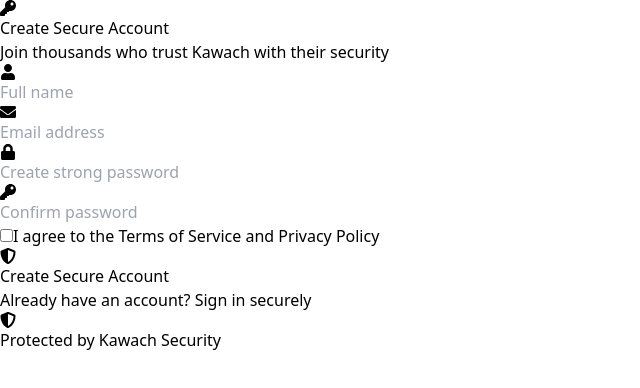
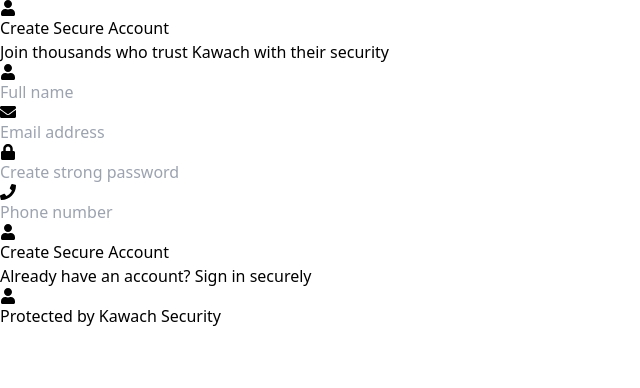
Before and after one commit to iamvtyagi/kawach, a React (Vite) app in the folder client/: page /signup in a window 1280 px wide. Shown: the top 388 px of the page, without its empty margins (0-640 px from the left). Built offline with nearby package versions, Linux system fonts and the light colour scheme.

Commit message:
connected signup and login page ith backend

```diff
--- a/client/package.json
+++ b/client/package.json
@@ -1,5 +1,6 @@
 {
   "name": "client",
+  "proxy": "http://localhost:8080",
   "private": true,
   "version": "0.0.0",
   "type": "module",
@@ -10,9 +11,12 @@
     "preview": "vite preview"
   },
   "dependencies": {
+    "axios": "^1.7.8",
+    "dotenv": "^16.4.5",
     "gsap": "^3.12.5",
     "react": "^18.3.1",
     "react-dom": "^18.3.1",
+    "react-hot-toast": "^2.4.1",
     "react-icons": "^5.3.0",
     "react-router-dom": "^7.0.1"
   },
--- a/client/src/pages/Login.jsx
+++ b/client/src/pages/Login.jsx
@@ -3,6 +3,8 @@
 import { FaLock, FaEnvelope, FaShieldAlt } from 'react-icons/fa';  //inserts svg in the dynamiccode
 import gsap from 'gsap';
 import { useAuth } from '../context/AuthContext';
+import toast from 'react-hot-toast';
+import axios from 'axios';
 
 const Login = () => {
   const navigate = useNavigate();
@@ -24,11 +26,23 @@
     );
   }, []);
 
-  const handleSubmit = (e) => {
+  const handleSubmit = async (e) => {
+
     e.preventDefault();
-    login(formData);  // Call login function from context and set the user
-    navigate('/');    // Redirect to home page after login
-  };
+    try {
+      const {email, password } = formData;
+        const res = await axios.post(`${import.meta.env.VITE_API}/api/v1/auth/login`, { email, password });
+        if (res.data.success) {
+            toast.success(res.data.message);
+            navigate('/');
+        } else {
+            toast.error(res.data.message, { position: "top-center" });
+        }
+    } catch (err) {
+        console.log(err);
+        toast.error("Something went wrong", { position: "top-center" });
+    }
+}
 
   const handleChange = (e) => {
     const { name, value } = e.target;
--- a/client/src/pages/SignUp.jsx
+++ b/client/src/pages/SignUp.jsx
@@ -1,8 +1,10 @@
 import React, { useState, useEffect } from 'react';
 import { Link, useNavigate } from 'react-router-dom';
-import { FaLock, FaEnvelope, FaUser, FaShieldAlt, FaKey } from 'react-icons/fa';
+import { FaLock, FaEnvelope, FaUser, FaPhone } from 'react-icons/fa';
 import gsap from 'gsap';
 import { useAuth } from '../context/AuthContext';
+import axios from 'axios';
+import toast from 'react-hot-toast';
 
 const Signup = () => {
   const navigate = useNavigate();
@@ -11,7 +13,7 @@
     name: '',
     email: '',
     password: '',
-    confirmPassword: ''
+    phone: ''
   });
 
   useEffect(() => {
@@ -26,14 +28,25 @@
     );
   }, []);
 
-  const handleSubmit = (e) => {
+  const handleSubmit = async (e) => {
     e.preventDefault();
-    if (formData.password !== formData.confirmPassword) {
-      alert('Passwords do not match');
-      return;
+    // login(formData);
+    // navigate('/');
+
+    try {
+      const { name, email, password, phone } = formData;
+      // Use the environment variable for the API request
+      const res = await axios.post(`${import.meta.env.VITE_API}/api/v1/auth/register`, { name, email, password, phone });
+      if (res.data.success) {
+        toast.success(res.data.message);
+        navigate('/login');
+      } else {
+        toast.error(res.data.message, { position: "top-center" });
+      }
+    } catch (err) {
+      console.log(err);
+      toast.error("Something went wrong", { position: "top-center" });
     }
-    login(formData);
-    navigate('/');
   };
 
   const handleChange = (e) => {
@@ -52,7 +65,7 @@
 
       <div className="signup-card w-full max-w-md bg-gray-900/50 backdrop-blur-xl p-7 rounded-3xl border border-gray-800 relative z-10">
         <div className="text-center mb-6">
-          <FaKey className="mx-auto h-11 w-11 text-cyan-500 mb-3" />
+          <FaUser className="mx-auto h-11 w-11 text-cyan-500 mb-3" />
           <h2 className="form-element text-2xl font-bold bg-gradient-to-r from-cyan-500 to-blue-500 text-transparent bg-clip-text">
             Create Secure Account
           </h2>
@@ -109,45 +122,24 @@
 
           <div className="form-element relative">
             <div className="absolute inset-y-0 left-0 pl-3 flex items-center pointer-events-none">
-              <FaKey className="text-gray-500" />
+              <FaPhone className="text-gray-500" />
             </div>
             <input
-              type="password"
-              name="confirmPassword"
-              value={formData.confirmPassword}
+              type="tel"
+              name="phone"
+              value={formData.phone}
               onChange={handleChange}
               className="w-full bg-gray-800/50 border border-gray-700 rounded-xl py-3 pl-10 pr-4 focus:outline-none focus:border-cyan-500 transition-colors"
-              placeholder="Confirm password"
+              placeholder="Phone number"
               required
             />
-          </div>
-
-          <div className="form-element">
-            <div className="flex items-center flex-between">
-              <input
-                id="terms"
-                type="checkbox"
-                className="h-4 w-4 rounded border-gray-700 bg-gray-800/50 text-cyan-500 focus:ring-cyan-500"
-                required
-              />
-              <label htmlFor="terms" className="ml-2 text-sm text-gray-400">
-                I agree to the{' '}
-                <a href="#" className="text-cyan-400 hover:text-cyan-300">
-                  Terms of Service
-                </a>{' '}
-                and{' '}
-                <a href="#" className="text-cyan-400 hover:text-cyan-300">
-                  Privacy Policy
-                </a>
-              </label>
-            </div>
           </div>
 
           <button
             type="submit"
             className="form-element w-full bg-gradient-to-r from-cyan-600 to-blue-600 text-white py-3 rounded-xl hover:opacity-90 transition-opacity flex items-center justify-center gap-2"
           >
-            <FaShieldAlt className="text-sm" />
+            <FaUser className="text-sm" />
             Create Secure Account
           </button>
         </form>
@@ -161,7 +153,7 @@
 
         <div className="form-element mt-6 pt-4 border-t border-gray-800">
           <div className="flex items-center gap-2 justify-center text-sm text-gray-400">
-            <FaShieldAlt className="text-cyan-500" />
+            <FaUser className="text-cyan-500" />
             Protected by Kawach Security
           </div>
         </div>
```
Also changed, not shown: 1 other file (tests, documents, lock files or other folders).
